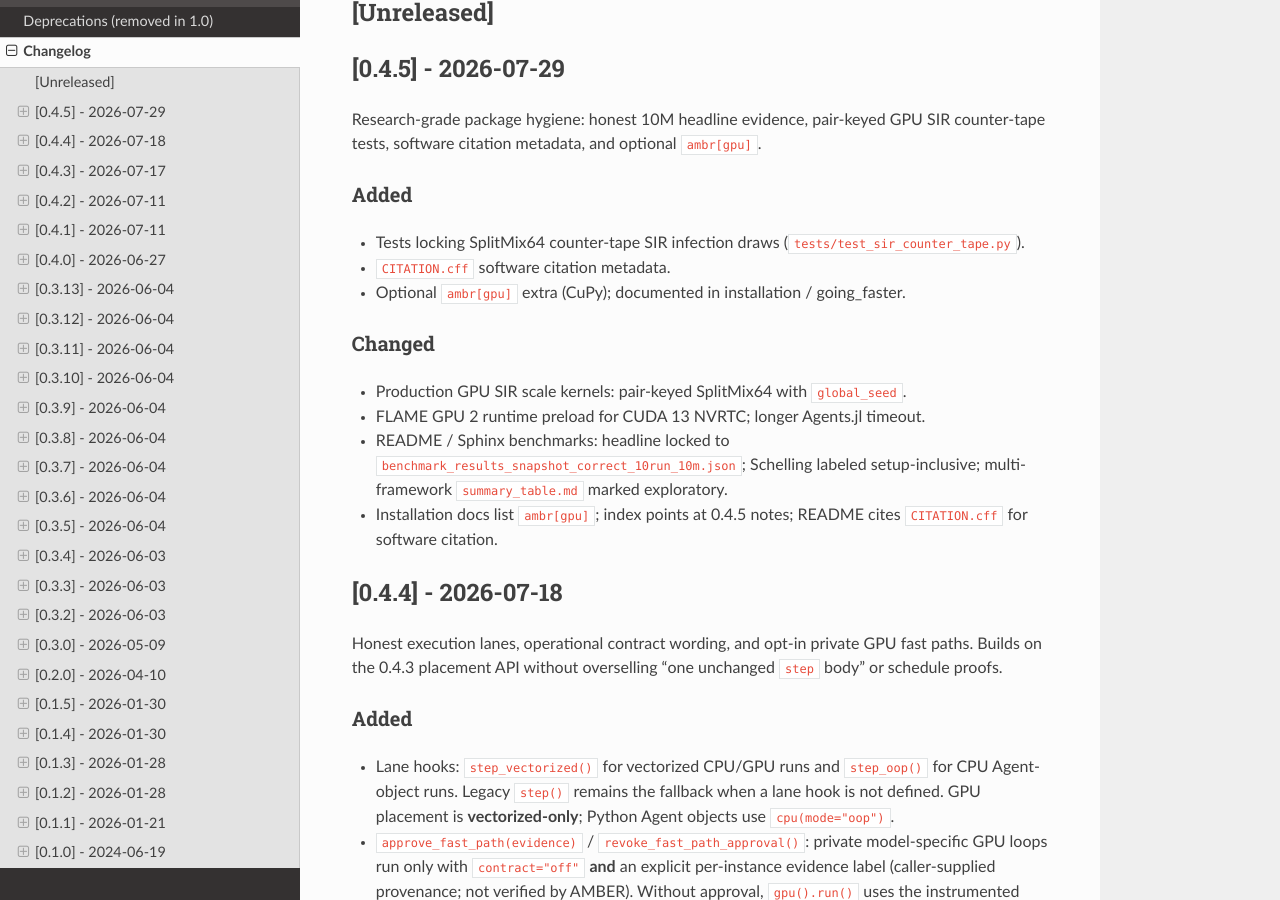
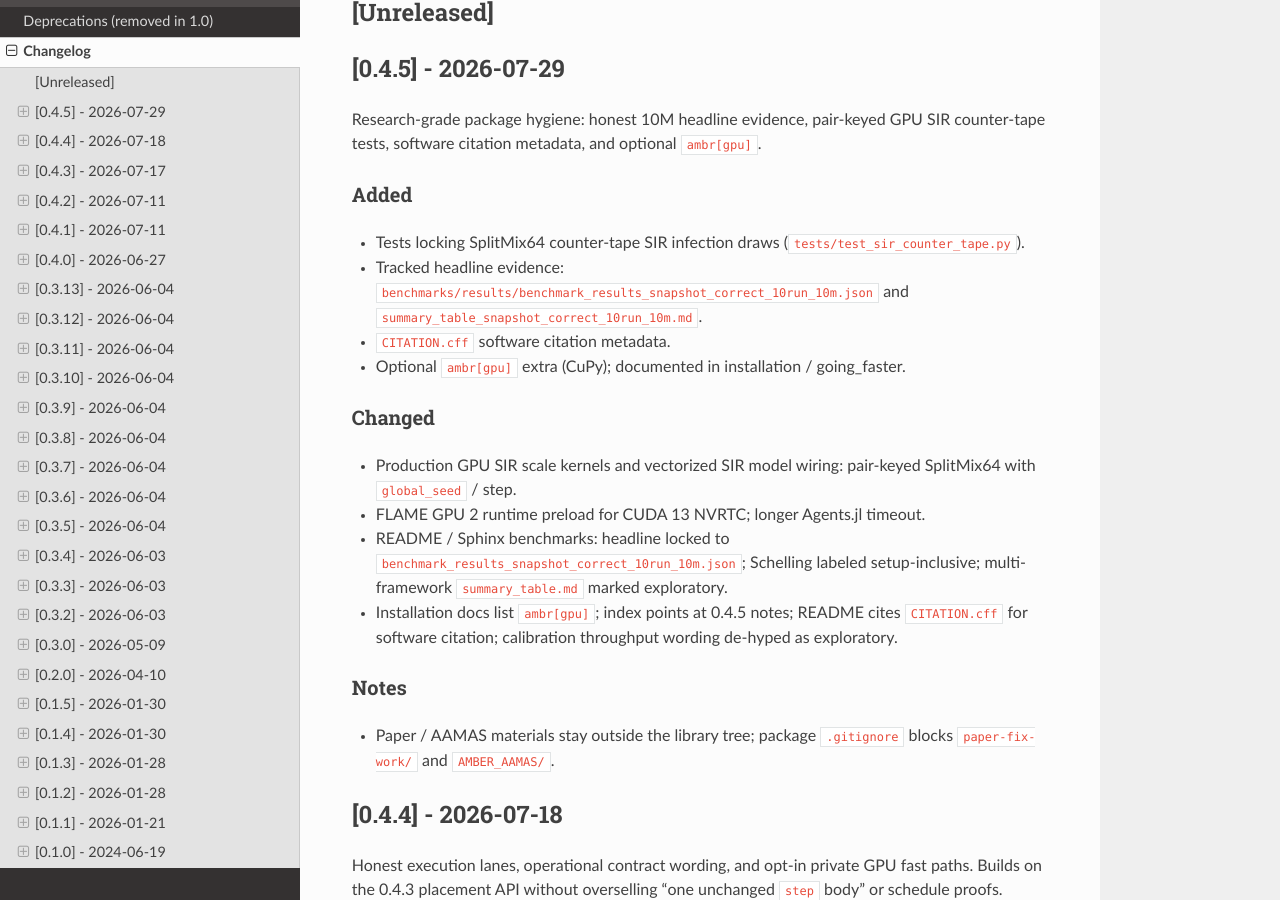
Before and after one commit to a11to1n3/AMBER, a Sphinx documentation site: the page built from docs/changelog.rst, in a window 1280 px wide and 900 px high, scrolled down 260 px. Built offline with Sphinx 7.4.7 and the Read the Docs theme 3.1.0, drawn with Linux system fonts in a browser that asks for light colours.

Commit message:
docs: complete 0.4.5 changelog vs release diff
Record tracked snapshot JSON, vectorized SIR seed wiring, summary_table
banner, and paper-island gitignore notes in CHANGELOG.md and docs/changelog.rst.

```diff
--- a/docs/changelog.rst
+++ b/docs/changelog.rst
@@ -19,18 +19,28 @@ Added
 ~~~~~
 - Tests locking SplitMix64 counter-tape SIR infection draws
   (``tests/test_sir_counter_tape.py``).
+- Tracked headline evidence:
+  ``benchmarks/results/benchmark_results_snapshot_correct_10run_10m.json`` and
+  ``summary_table_snapshot_correct_10run_10m.md``.
 - ``CITATION.cff`` software citation metadata.
 - Optional ``ambr[gpu]`` extra (CuPy); documented in installation / going_faster.
 
 Changed
 ~~~~~~~
-- Production GPU SIR scale kernels: pair-keyed SplitMix64 with ``global_seed``.
+- Production GPU SIR scale kernels and vectorized SIR model wiring: pair-keyed
+  SplitMix64 with ``global_seed`` / step.
 - FLAME GPU 2 runtime preload for CUDA 13 NVRTC; longer Agents.jl timeout.
 - README / Sphinx benchmarks: headline locked to
   ``benchmark_results_snapshot_correct_10run_10m.json``; Schelling labeled
   setup-inclusive; multi-framework ``summary_table.md`` marked exploratory.
 - Installation docs list ``ambr[gpu]``; index points at 0.4.5 notes; README
-  cites ``CITATION.cff`` for software citation.
+  cites ``CITATION.cff`` for software citation; calibration throughput wording
+  de-hyped as exploratory.
+
+Notes
+~~~~~
+- Paper / AAMAS materials stay outside the library tree; package ``.gitignore``
+  blocks ``paper-fix-work/`` and ``AMBER_AAMAS/``.
 
 [0.4.4] - 2026-07-18
 --------------------
```
Also changed, not shown: CHANGELOG.md (+17 -7 lines).
